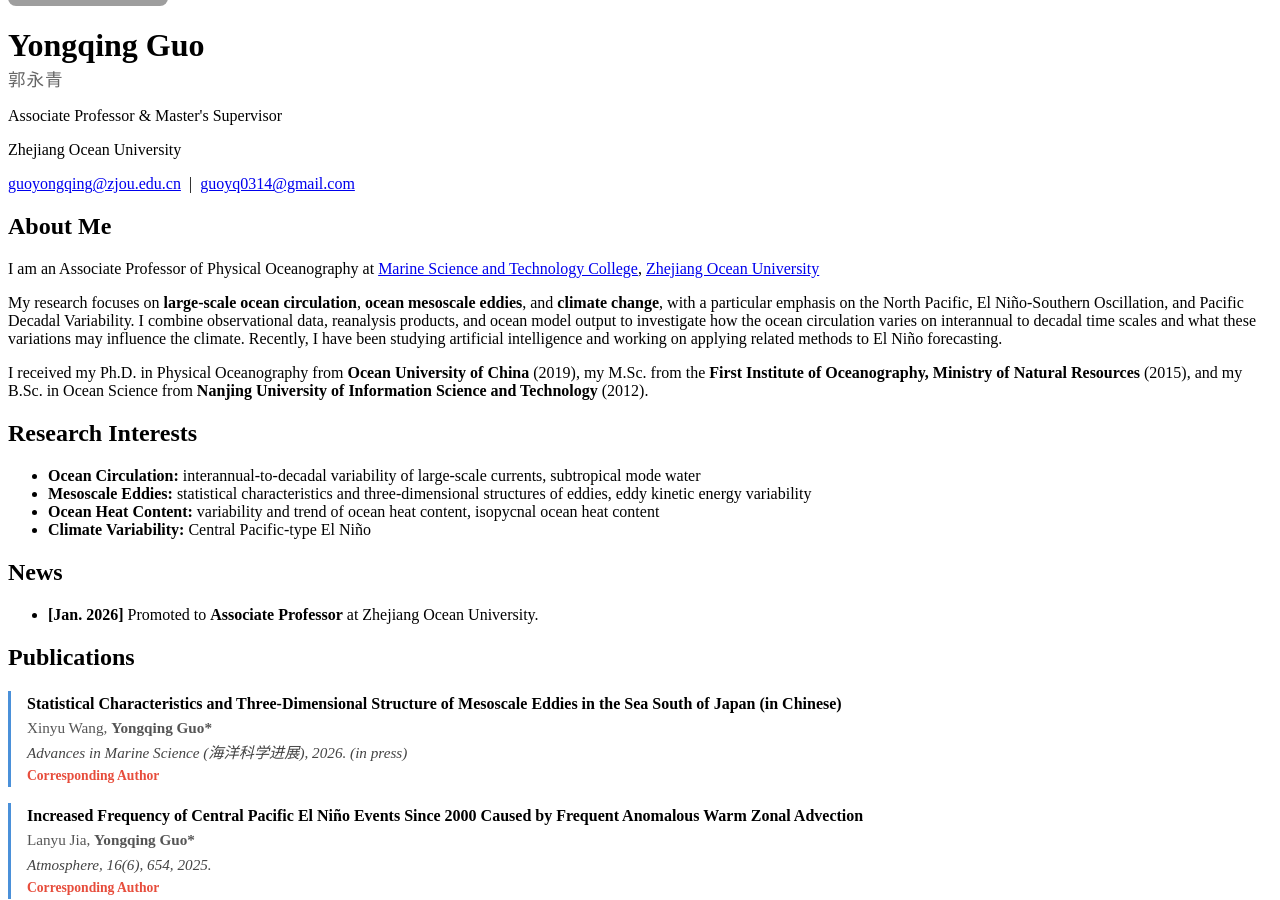
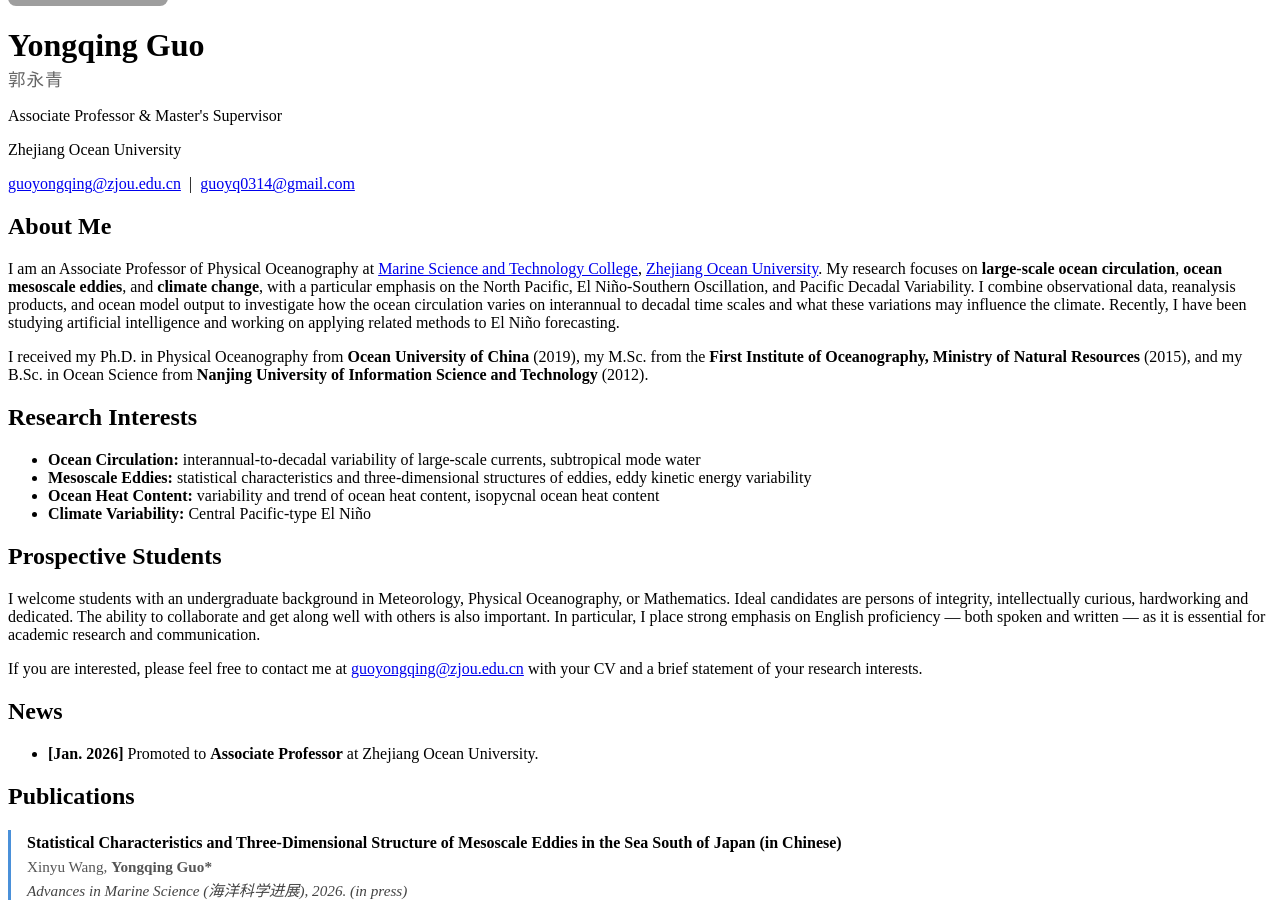
Before and after one commit to guoyq0314/guoyq0314.github.io, a Jekyll site: the page built from index.md, in a window 1280 px wide and 900 px high, scrolled down 202 px. Built offline with Jekyll 4.4.1, drawn with Linux system fonts in a browser that asks for light colours; our own code applies the rules of GitHub Pages for plain Markdown files; grey boxes are pictures that could not be loaded.

Commit message:
Update index.md

```diff
--- a/index.md
+++ b/index.md
@@ -1,25 +1,25 @@
 ---
 layout: homepage
 ---
-
 ## About Me
-
-I am an Associate Professor of Physical Oceanography at [Marine Science and Technology College](https://msc.zjou.edu.cn/), [Zhejiang Ocean University](https://www.zjou.edu.cn)
-
-My research focuses on **large-scale ocean circulation**, **ocean mesoscale eddies**, and **climate change**, with a particular emphasis on the North Pacific, El Niño-Southern Oscillation, and Pacific Decadal Variability. I combine observational data, reanalysis products, and ocean model output to investigate how the ocean circulation varies on interannual to decadal time scales and what these variations may influence the climate. Recently, I have been studying artificial intelligence and working on applying related methods to El Niño forecasting.
+I am an Associate Professor of Physical Oceanography at [Marine Science and Technology College](https://msc.zjou.edu.cn/), [Zhejiang Ocean University](https://www.zjou.edu.cn). My research focuses on **large-scale ocean circulation**, **ocean mesoscale eddies**, and **climate change**, with a particular emphasis on the North Pacific, El Niño-Southern Oscillation, and Pacific Decadal Variability. I combine observational data, reanalysis products, and ocean model output to investigate how the ocean circulation varies on interannual to decadal time scales and what these variations may influence the climate. Recently, I have been studying artificial intelligence and working on applying related methods to El Niño forecasting.
 
 I received my Ph.D. in Physical Oceanography from **Ocean University of China** (2019), my M.Sc. from the **First Institute of Oceanography, Ministry of Natural Resources** (2015), and my B.Sc. in Ocean Science from **Nanjing University of Information Science and Technology** (2012).
 
 ## Research Interests
-
 - **Ocean Circulation:** interannual-to-decadal variability of large-scale currents, subtropical mode water
 - **Mesoscale Eddies:** statistical characteristics and three-dimensional structures of eddies, eddy kinetic energy variability
 - **Ocean Heat Content:** variability and trend of ocean heat content, isopycnal ocean heat content
 - **Climate Variability:** Central Pacific-type El Niño
 
+## Prospective Students
+
+I welcome students with an undergraduate background in Meteorology, Physical Oceanography, or Mathematics. Ideal candidates are persons of integrity, intellectually curious, hardworking and dedicated. The ability to collaborate and get along well with others is also important. In particular, I place strong emphasis on English proficiency — both spoken and written — as it is essential for academic research and communication.
+
+If you are interested, please feel free to contact me at [guoyongqing@zjou.edu.cn](mailto:guoyongqing@zjou.edu.cn) with your CV and a brief statement of your research interests.
+
 ## News
 - **[Jan. 2026]** Promoted to **Associate Professor** at Zhejiang Ocean University.
 
 {% include_relative _includes/publications.md %}
-
 {% include_relative _includes/services.md %}
```
